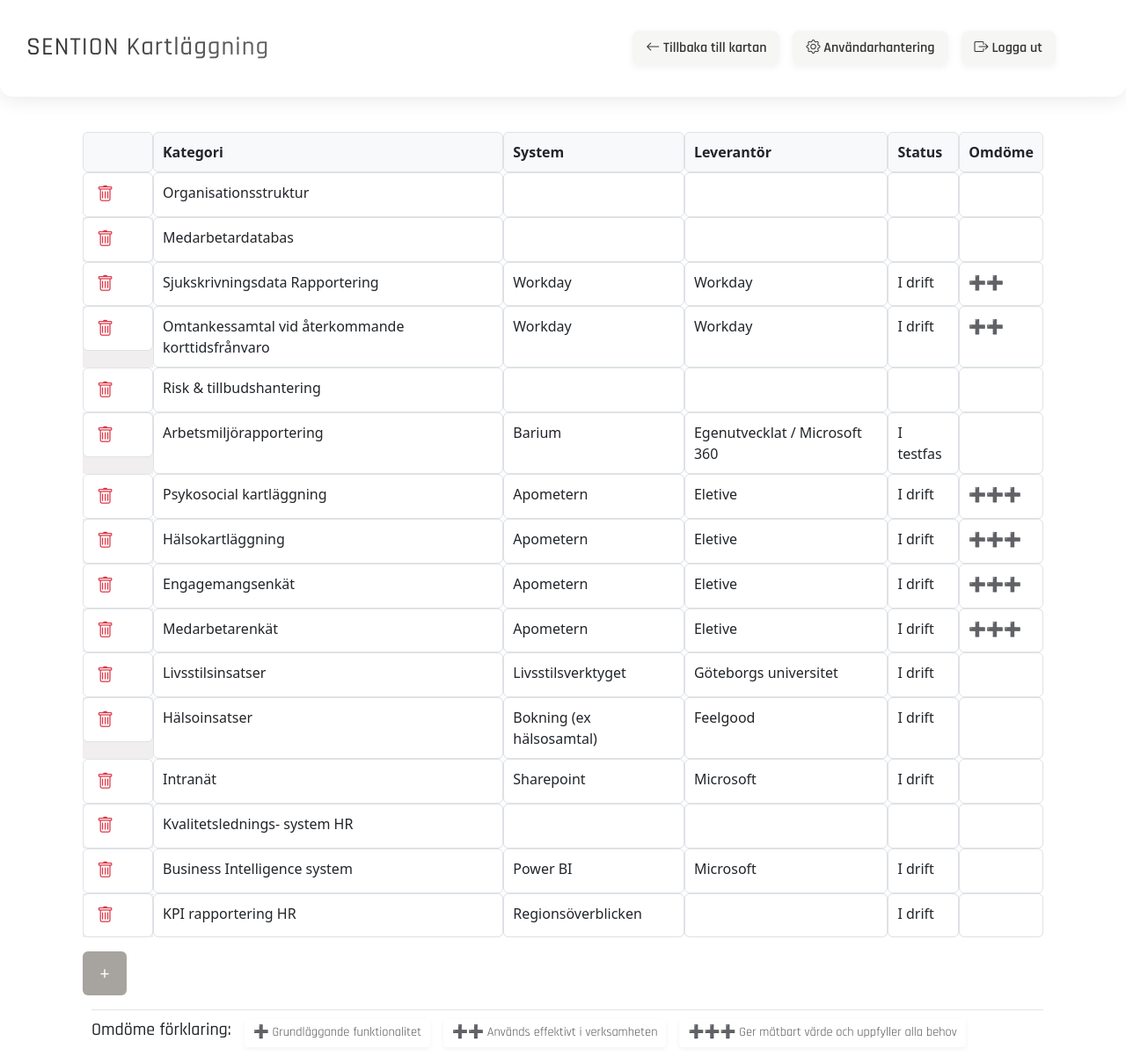
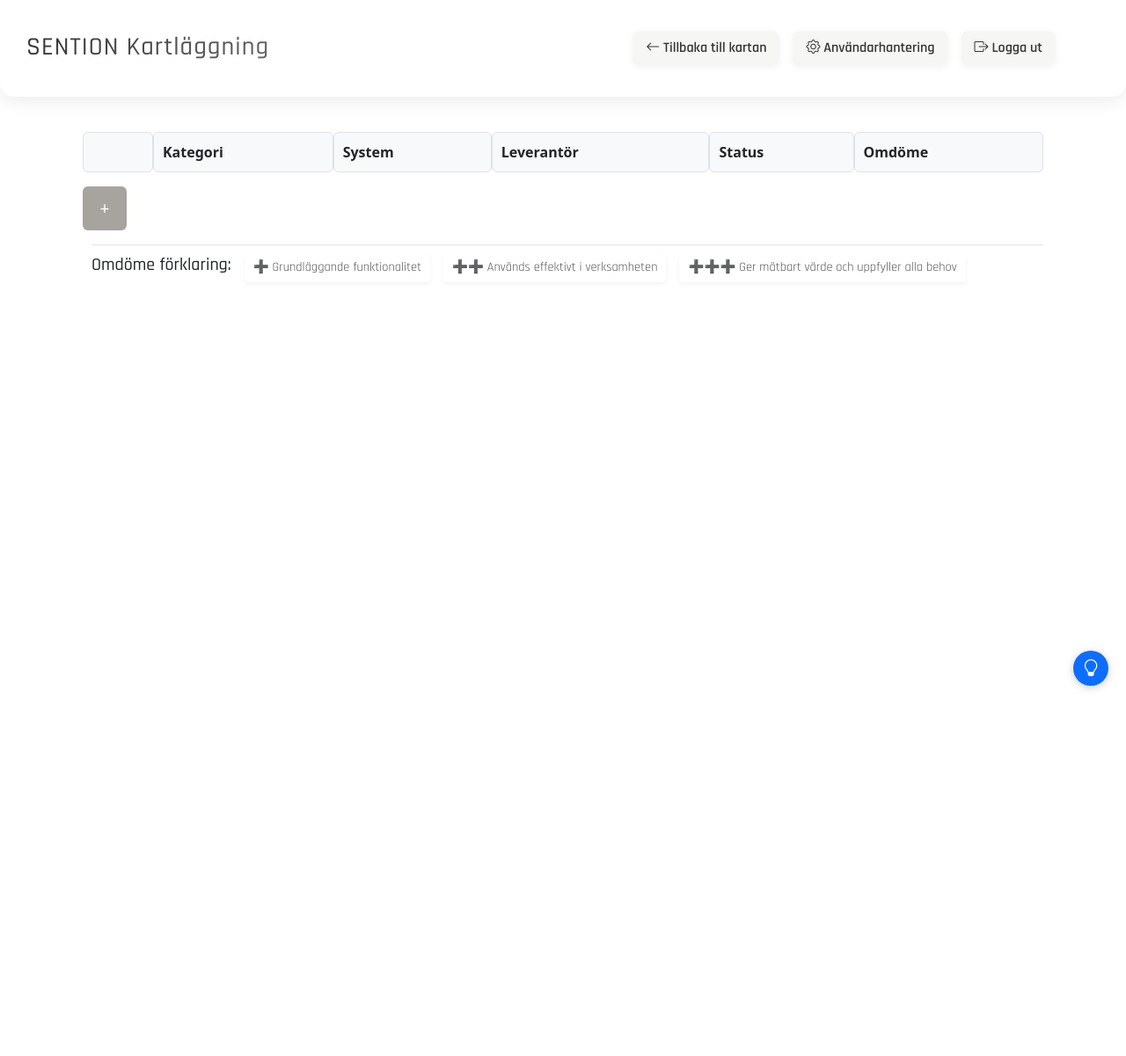
Before and after one commit to Erik-Sention/Sention-Kartl-ggning, a Flask app: page /home/system in a window 1280 px wide. Shown: the whole page at 88% size. After the commit the page ends 785 px from the top, so only its background shows below. Run offline with Flask 2, Linux system fonts and the light colour scheme; the visitor is signed in with stand-in values (Sample User, id 1); lists and menus that the app fills with data are empty; some libraries are stand-ins or nearby versions.

Commit message:
Update System.html

```diff
--- a/templates/System.html
+++ b/templates/System.html
@@ -364,6 +451,112 @@
         display: flex;
         align-items: center;
     }
+
+    /* Modal styles */
+    .modal {
+        position: fixed;
+        z-index: 1050;
+        left: 0;
+        top: 0;
+        width: 100%;
+        height: 100%;
+        overflow: auto;
+        background-color: rgba(0, 0, 0, 0.4);
+        display: flex;
+        align-items: center;
+        justify-content: center;
+    }
+
+    .modal-content {
+        background-color: #fefefe;
+        margin: auto;
+        padding: 20px;
+        border-radius: 8px;
+        box-shadow: 0 4px 20px rgba(0, 0, 0, 0.15);
+        max-width: 400px;
+        width: 90%;
+        position: relative;
+        animation: fadeIn 0.3s;
+    }
+
+    @keyframes fadeIn {
+        from { opacity: 0; transform: translateY(-20px); }
+        to { opacity: 1; transform: translateY(0); }
+    }
+
+    .close-modal {
+        position: absolute;
+        top: 10px;
+        right: 15px;
+        color: #aaa;
+        font-size: 28px;
+        font-weight: bold;
+        cursor: pointer;
+    }
+
+    .close-modal:hover {
+        color: #333;
+    }
+
+    .modal-footer {
+        margin-top: 20px;
+        display: flex;
+        justify-content: flex-end;
+        gap: 10px;
+    }
+
+    .btn-danger {
+        background-color: #dc3545;
+        color: white;
+    }
+
+    .btn-danger:hover {
+        background-color: #c82333;
+    }
+
+    .btn-secondary {
+        background-color: #6c757d;
+        color: white;
+    }
+
+    .btn-secondary:hover {
+        background-color: #5a6268;
+    }
+
+    /* Help floating button */
+    .help-floating-btn {
+        position: fixed;
+        bottom: 20px;
+        right: 20px;
+        width: 40px;
+        height: 40px;
+        border-radius: 50%;
+        background-color: #0d6efd;
+        color: white;
+        display: flex;
+        align-items: center;
+        justify-content: center;
+        cursor: pointer;
+        box-shadow: 0 2px 10px rgba(0, 0, 0, 0.2);
+        z-index: 999;
+        transition: all 0.2s;
+        opacity: 0;
+        visibility: hidden;
+    }
+
+    .help-floating-btn.visible {
+        opacity: 1;
+        visibility: visible;
+    }
+
+    .help-floating-btn:hover {
+        transform: scale(1.1);
+        background-color: #0b5ed7;
+    }
+
+    .help-floating-btn i {
+        font-size: 1.2rem;
+    }
 </style>
 
 <div class="container mt-4" style="margin-top: 150px !important;">
@@ -380,135 +573,7 @@
                 </tr>
             </thead>
             <tbody id="system-table-body" style="padding-top: 90px;">
-                <!-- Data from the user's request -->
-                <tr style="margin-top: 90px;">
-                    <td><button class="delete-btn tooltip-custom" data-tooltip="Ta bort rad" onclick="deleteRow(this)"><i class="bi bi-trash"></i></button></td>
-                    <td contenteditable="true" onblur="handleCellChange(this)">Organisationsstruktur</td>
-                    <td contenteditable="true" onblur="handleCellChange(this)"></td>
-                    <td contenteditable="true" onblur="handleCellChange(this)"></td>
-                    <td contenteditable="true" onblur="handleCellChange(this)"></td>
-                    <td class="rating-cell" onclick="showRatingSelector(this)"></td>
-                </tr>
-                <tr>
-                    <td><button class="delete-btn tooltip-custom" data-tooltip="Ta bort rad" onclick="deleteRow(this)"><i class="bi bi-trash"></i></button></td>
-                    <td contenteditable="true" onblur="handleCellChange(this)">Medarbetardatabas</td>
-                    <td contenteditable="true" onblur="handleCellChange(this)"></td>
-                    <td contenteditable="true" onblur="handleCellChange(this)"></td>
-                    <td contenteditable="true" onblur="handleCellChange(this)"></td>
-                    <td class="rating-cell" onclick="showRatingSelector(this)"></td>
-                </tr>
-                <tr>
-                    <td><button class="delete-btn tooltip-custom" data-tooltip="Ta bort rad" onclick="deleteRow(this)"><i class="bi bi-trash"></i></button></td>
-                    <td contenteditable="true" onblur="handleCellChange(this)">Sjukskrivningsdata Rapportering</td>
-                    <td contenteditable="true" onblur="handleCellChange(this)">Workday</td>
-                    <td contenteditable="true" onblur="handleCellChange(this)">Workday</td>
-                    <td contenteditable="true" onblur="handleCellChange(this)">I drift</td>
-                    <td class="rating-cell" onclick="showRatingSelector(this)">➕➕</td>
-                </tr>
-                <tr>
-                    <td><button class="delete-btn tooltip-custom" data-tooltip="Ta bort rad" onclick="deleteRow(this)"><i class="bi bi-trash"></i></button></td>
-                    <td contenteditable="true" onblur="handleCellChange(this)">Omtankessamtal vid återkommande korttidsfrånvaro</td>
-                    <td contenteditable="true" onblur="handleCellChange(this)">Workday</td>
-                    <td contenteditable="true" onblur="handleCellChange(this)">Workday</td>
-                    <td contenteditable="true" onblur="handleCellChange(this)">I drift</td>
-                    <td class="rating-cell" onclick="showRatingSelector(this)">➕➕</td>
-                </tr>
-                <tr>
-                    <td><button class="delete-btn tooltip-custom" data-tooltip="Ta bort rad" onclick="deleteRow(this)"><i class="bi bi-trash"></i></button></td>
-                    <td contenteditable="true" onblur="handleCellChange(this)">Risk & tillbudshantering</td>
-                    <td contenteditable="true" onblur="handleCellChange(this)"></td>
-                    <td contenteditable="true" onblur="handleCellChange(this)"></td>
-                    <td contenteditable="true" onblur="handleCellChange(this)"></td>
-                    <td class="rating-cell" onclick="showRatingSelector(this)"></td>
-                </tr>
-                <tr>
-                    <td><button class="delete-btn tooltip-custom" data-tooltip="Ta bort rad" onclick="deleteRow(this)"><i class="bi bi-trash"></i></button></td>
-                    <td contenteditable="true" onblur="handleCellChange(this)">Arbetsmiljörapportering</td>
-                    <td contenteditable="true" onblur="handleCellChange(this)">Barium</td>
-                    <td contenteditable="true" onblur="handleCellChange(this)">Egenutvecklat / Microsoft 360</td>
-                    <td contenteditable="true" onblur="handleCellChange(this)">I testfas</td>
-                    <td class="rating-cell" onclick="showRatingSelector(this)"></td>
-                </tr>
-                <tr>
-                    <td><button class="delete-btn tooltip-custom" data-tooltip="Ta bort rad" onclick="deleteRow(this)"><i class="bi bi-trash"></i></button></td>
-                    <td contenteditable="true" onblur="handleCellChange(this)">Psykosocial kartläggning</td>
-                    <td contenteditable="true" onblur="handleCellChange(this)">Apometern</td>
-                    <td contenteditable="true" onblur="handleCellChange(this)">Eletive</td>
-                    <td contenteditable="true" onblur="handleCellChange(this)">I drift</td>
-                    <td class="rating-cell" onclick="showRatingSelector(this)">➕➕➕</td>
-                </tr>
-                <tr>
-                    <td><button class="delete-btn tooltip-custom" data-tooltip="Ta bort rad" onclick="deleteRow(this)"><i class="bi bi-trash"></i></button></td>
-                    <td contenteditable="true" onblur="handleCellChange(this)">Hälsokartläggning</td>
-                    <td contenteditable="true" onblur="handleCellChange(this)">Apometern</td>
-                    <td contenteditable="true" onblur="handleCellChange(this)">Eletive</td>
-                    <td contenteditable="true" onblur="handleCellChange(this)">I drift</td>
-                    <td class="rating-cell" onclick="showRatingSelector(this)">➕➕➕</td>
-                </tr>
-                <tr>
-                    <td><button class="delete-btn tooltip-custom" data-tooltip="Ta bort rad" onclick="deleteRow(this)"><i class="bi bi-trash"></i></button></td>
-                    <td contenteditable="true" onblur="handleCellChange(this)">Engagemangsenkät</td>
-                    <td contenteditable="true" onblur="handleCellChange(this)">Apometern</td>
-                    <td contenteditable="true" onblur="handleCellChange(this)">Eletive</td>
-                    <td contenteditable="true" onblur="handleCellChange(this)">I drift</td>
-                    <td class="rating-cell" onclick="showRatingSelector(this)">➕➕➕</td>
-                </tr>
-                <tr>
-                    <td><button class="delete-btn tooltip-custom" data-tooltip="Ta bort rad" onclick="deleteRow(this)"><i class="bi bi-trash"></i></button></td>
-                    <td contenteditable="true" onblur="handleCellChange(this)">Medarbetarenkät</td>
-                    <td contenteditable="true" onblur="handleCellChange(this)">Apometern</td>
-                    <td contenteditable="true" onblur="handleCellChange(this)">Eletive</td>
-                    <td contenteditable="true" onblur="handleCellChange(this)">I drift</td>
-                    <td class="rating-cell" onclick="showRatingSelector(this)">➕➕➕</td>
-                </tr>
-                <tr>
-                    <td><button class="delete-btn tooltip-custom" data-tooltip="Ta bort rad" onclick="deleteRow(this)"><i class="bi bi-trash"></i></button></td>
-                    <td contenteditable="true" onblur="handleCellChange(this)">Livsstilsinsatser</td>
-                    <td contenteditable="true" onblur="handleCellChange(this)">Livsstilsverktyget</td>
-                    <td contenteditable="true" onblur="handleCellChange(this)">Göteborgs universitet</td>
-                    <td contenteditable="true" onblur="handleCellChange(this)">I drift</td>
-                    <td class="rating-cell" onclick="showRatingSelector(this)"></td>
-                </tr>
-                <tr>
-                    <td><button class="delete-btn tooltip-custom" data-tooltip="Ta bort rad" onclick="deleteRow(this)"><i class="bi bi-trash"></i></button></td>
-                    <td contenteditable="true" onblur="handleCellChange(this)">Hälsoinsatser</td>
-                    <td contenteditable="true" onblur="handleCellChange(this)">Bokning (ex hälsosamtal)</td>
-                    <td contenteditable="true" onblur="handleCellChange(this)">Feelgood</td>
-                    <td contenteditable="true" onblur="handleCellChange(this)">I drift</td>
-                    <td class="rating-cell" onclick="showRatingSelector(this)"></td>
-                </tr>
-                <tr>
-                    <td><button class="delete-btn tooltip-custom" data-tooltip="Ta bort rad" onclick="deleteRow(this)"><i class="bi bi-trash"></i></button></td>
-                    <td contenteditable="true" onblur="handleCellChange(this)">Intranät</td>
-                    <td contenteditable="true" onblur="handleCellChange(this)">Sharepoint</td>
-                    <td contenteditable="true" onblur="handleCellChange(this)">Microsoft</td>
-                    <td contenteditable="true" onblur="handleCellChange(this)">I drift</td>
-                    <td class="rating-cell" onclick="showRatingSelector(this)"></td>
-                </tr>
-                <tr>
-                    <td><button class="delete-btn tooltip-custom" data-tooltip="Ta bort rad" onclick="deleteRow(this)"><i class="bi bi-trash"></i></button></td>
-                    <td contenteditable="true" onblur="handleCellChange(this)">Kvalitetslednings- system HR</td>
-                    <td contenteditable="true" onblur="handleCellChange(this)"></td>
-                    <td contenteditable="true" onblur="handleCellChange(this)"></td>
-                    <td contenteditable="true" onblur="handleCellChange(this)"></td>
-                    <td class="rating-cell" onclick="showRatingSelector(this)"></td>
-                </tr>
-                <tr>
-                    <td><button class="delete-btn tooltip-custom" data-tooltip="Ta bort rad" onclick="deleteRow(this)"><i class="bi bi-trash"></i></button></td>
-                    <td contenteditable="true" onblur="handleCellChange(this)">Business Intelligence system</td>
-                    <td contenteditable="true" onblur="handleCellChange(this)">Power BI</td>
-                    <td contenteditable="true" onblur="handleCellChange(this)">Microsoft</td>
-                    <td contenteditable="true" onblur="handleCellChange(this)">I drift</td>
-                    <td class="rating-cell" onclick="showRatingSelector(this)"></td>
-                </tr>
-                <tr>
-                    <td><button class="delete-btn tooltip-custom" data-tooltip="Ta bort rad" onclick="deleteRow(this)"><i class="bi bi-trash"></i></button></td>
-                    <td contenteditable="true" onblur="handleCellChange(this)">KPI rapportering HR</td>
-                    <td contenteditable="true" onblur="handleCellChange(this)">Regionsöverblicken</td>
-                    <td contenteditable="true" onblur="handleCellChange(this)"></td>
-                    <td contenteditable="true" onblur="handleCellChange(this)">I drift</td>
-                    <td class="rating-cell" onclick="showRatingSelector(this)"></td>
-                </tr>
+                <!-- Data will be loaded from database -->
             </tbody>
         </table>
 
@@ -534,6 +599,38 @@
     <div class="rating-option" onclick="selectRating('➕➕')">➕➕ Används effektivt i verksamheten</div>
     <div class="rating-option" onclick="selectRating('➕➕➕')">➕➕➕ Ger mätbart värde och uppfyller alla behov</div>
     <div class="rating-option" onclick="selectRating('')">Ingen bedömning</div>
+</div>
+
+<!-- Delete Confirmation Modal -->
+<div id="delete-confirm-modal" class="modal" style="display: none;">
+    <div class="modal-content">
+        <span class="close-modal" onclick="closeDeleteModal()">&times;</span>
+        <h4>Bekräfta borttagning</h4>
+        <p>Är du säker på att du vill ta bort denna rad?</p>
+        <div class="modal-footer">
+            <button class="btn btn-secondary" onclick="closeDeleteModal()">Avbryt</button>
+            <button class="btn btn-danger" onclick="confirmDelete()">Ta bort</button>
+        </div>
+    </div>
+</div>
+
+<!-- Drag hint for first-time users -->
+<div id="drag-hint" class="drag-hint" style="display: none;">
+    <span class="drag-hint-close" onclick="closeDragHint()">✕</span>
+    <h4 style="margin-top: 0; color: #0d6efd;"><i class="bi bi-lightbulb"></i> Tips &amp; Hjälp</h4>
+    <div class="drag-hint-content">
+        <span id="drag-hint-text">Du kan dra i handtaget för att ändra ordning på raderna</span>
+        <div class="tip-navigation">
+            <button class="tip-nav-btn" onclick="previousTip()"><i class="bi bi-chevron-left"></i></button>
+            <span class="tip-counter"><span id="current-tip">1</span>/<span id="total-tips">6</span></span>
+            <button class="tip-nav-btn" onclick="nextTip()"><i class="bi bi-chevron-right"></i></button>
+        </div>
+    </div>
+</div>
+
+<!-- Help floating button -->
+<div id="help-floating-btn" class="help-floating-btn visible" onclick="showDragHint(true)">
+    <i class="bi bi-lightbulb"></i>
 </div>
 
 <script>
@@ -767,13 +864,38 @@
         }
     }
 
+    // Variables for delete confirmation
+    let rowToDelete = null;
+
+    // Function to show delete confirmation modal
+    function showDeleteModal(button) {
+        rowToDelete = button;
+        document.getElementById('delete-confirm-modal').style.display = 'flex';
+    }
+
+    // Function to close delete confirmation modal
+    function closeDeleteModal() {
+        document.getElementById('delete-confirm-modal').style.display = 'none';
+        rowToDelete = null;
+    }
+
+    // Function to confirm delete
+    function confirmDelete() {
+        if (rowToDelete) {
+            const row = rowToDelete.closest('tr');
+            row.remove();
+
+            // Trigger auto-save
+            triggerAutoSave();
+
+            // Close the modal
+            closeDeleteModal();
+        }
+    }
+
     // Function to delete a row
     function deleteRow(button) {
-        const row = button.closest('tr');
-        row.remove();
-
-        // Trigger auto-save
-        triggerAutoSave();
+        showDeleteModal(button);
     }
 
     document.getElementById('add-row-btn').addEventListener('click', function() {
@@ -1100,9 +1222,6 @@
             // Set up realtime subscription
             const channels = setupRealtimeSubscription();
 
-            // Initialize drag and drop for any existing rows
-            initializeDragAndDrop();
-
             // Clean up subscription when page unloads
             window.addEventListener('beforeunload', () => {
                 console.log('Cleaning up subscription...');
@@ -1117,27 +1236,91 @@
                 });
             });
 
-            // Add drag hint for first-time users
-            if (!localStorage.getItem('dragHintShown')) {
-                const dragHint = document.createElement('div');
-                dragHint.className = 'drag-hint';
-                dragHint.innerHTML = `
-                    <i class="bi bi-grip-vertical"></i>
-                    <span>Tips: Du kan dra i handtaget för att ändra ordning på raderna</span>
-                    <span class="drag-hint-close" onclick="closeDragHint()">✕</span>
-                `;
-                document.body.appendChild(dragHint);
+            // Visa hjälpknappen och initiera tips-systemet
+            showHelpButton();
 
-                // Hide hint after 10 seconds
-                setTimeout(() => {
-                    dragHint.style.display = 'none';
-                }, 10000);
-            }
+            // Initialize drag and drop for any existing rows
+            initializeDragAndDrop();
         } else {
             console.error('Supabase configuration is missing');
             showStatusMessage('Kunde inte ansluta till databasen: Konfiguration saknas', false);
         }
     });
+
+    // Tips for the drag hint popup
+    const tips = [
+        "Klicka på cellen för att redigera, tryck Enter när du är klar.",
+        "Du kan dra i handtaget för att ändra ordning på raderna.",
+        "Tryck på plus-knappen för att lägga till en ny rad.",
+        "Klicka på omdömes-cellen för att sätta ett betyg.",
+        "Alla ändringar sparas automatiskt.",
+        "Ta bort en rad genom att klicka på papperskorgen.",
+    ];
+
+    let currentTipIndex = 0;
+
+    // Function to show drag hint
+    function showDragHint(forceShow = false) {
+        if (forceShow || !localStorage.getItem('dragHintSeen')) {
+            const dragHint = document.getElementById('drag-hint');
+            dragHint.style.display = 'flex';
+
+            // Set total tips counter
+            document.getElementById('total-tips').textContent = tips.length;
+
+            // Show first tip
+            showTip(0);
+
+            // Hide the help floating button
+            document.getElementById('help-floating-btn').classList.remove('visible');
+        }
+    }
+
+    // Function to show a specific tip
+    function showTip(index) {
+        // Ensure index is within bounds
+        if (index < 0) index = tips.length - 1;
+        if (index >= tips.length) index = 0;
+
+        currentTipIndex = index;
+
+        // Add fade out effect
+        const tipText = document.getElementById('drag-hint-text');
+        tipText.classList.add('fade');
+
+        // Update content after short delay for transition
+        setTimeout(() => {
+            tipText.innerHTML = tips[index];
+            document.getElementById('current-tip').textContent = index + 1;
+
+            // Remove fade class to fade back in
+            setTimeout(() => {
+                tipText.classList.remove('fade');
+            }, 50);
+        }, 200);
+    }
+
+    // Function to show next tip
+    function nextTip() {
+        showTip(currentTipIndex + 1);
+    }
+
+    // Function to show previous tip
+    function previousTip() {
+        showTip(currentTipIndex - 1);
+    }
+
+    // Function to show help button
+    function showHelpButton() {
+        const helpButton = document.getElementById('help-floating-btn');
+        helpButton.classList.add('visible');
+    }
+
+    // Function to hide help button
+    function hideHelpButton() {
+        const helpButton = document.getElementById('help-floating-btn');
+        helpButton.classList.remove('visible');
+    }
 
     // Make the current_category variable available to the template
     const currentCategory = "system";
@@ -1265,7 +1448,10 @@
         const hint = document.querySelector('.drag-hint');
         if (hint) {
             hint.style.display = 'none';
-            localStorage.setItem('dragHintShown', 'true');
+            localStorage.setItem('dragHintSeen', 'true');
+
+            // Show the help button
+            document.getElementById('help-floating-btn').classList.add('visible');
         }
     }
 </script>
```
Also changed, not shown: other parts of templates/System.html (+105 -18 lines).
